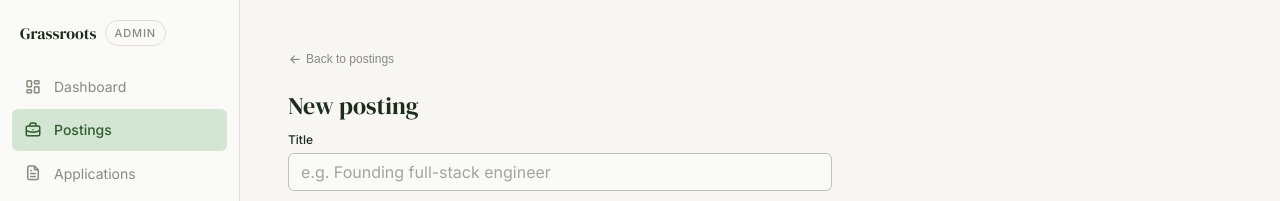
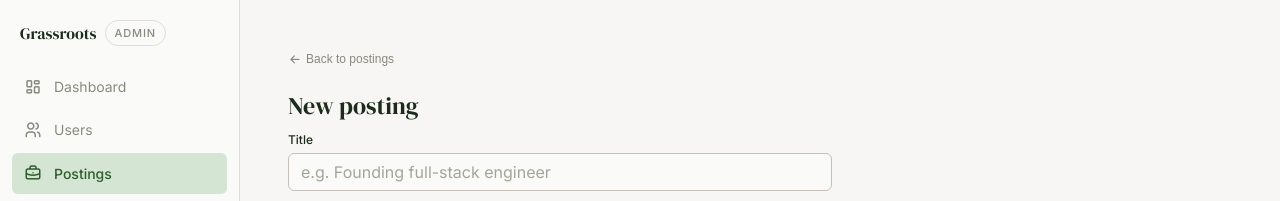
Before and after one commit to grassrootsonline/grassroots-platform, a Next.js app in the folder apps/web/: page /admin/careers/new in a window 1280 px wide. Shown: the top 201 px of the page. Built offline with nearby package versions, Linux system fonts and the light colour scheme; no server answers.

Commit message:
feat(admin): add Users nav item
Adds a "Users" link to the admin nav between Dashboard and Postings —
activating waitlisted signups is a more frequent day-to-day admin task
right now than managing job postings, per handoff 061.

```diff
--- a/apps/web/src/app/admin/nav.tsx
+++ b/apps/web/src/app/admin/nav.tsx
@@ -7,6 +7,7 @@ import s from './layout.module.css';
 export function AdminNav() {
   const pathname = usePathname();
   const isDashboard = pathname === '/admin';
+  const isUsers = pathname.startsWith('/admin/users');
   const isCareers = pathname.startsWith('/admin/careers');
 
   return (
@@ -14,6 +15,10 @@ export function AdminNav() {
       <Link href="/admin" className={`${s.navItem} ${isDashboard ? s.navItemActive : ''}`}>
         <i className="ti ti-layout-dashboard" aria-hidden="true" />
         Dashboard
+      </Link>
+      <Link href="/admin/users" className={`${s.navItem} ${isUsers ? s.navItemActive : ''}`}>
+        <i className="ti ti-users" aria-hidden="true" />
+        Users
       </Link>
       <Link href="/admin/careers" className={`${s.navItem} ${isCareers ? s.navItemActive : ''}`}>
         <i className="ti ti-briefcase" aria-hidden="true" />
```
